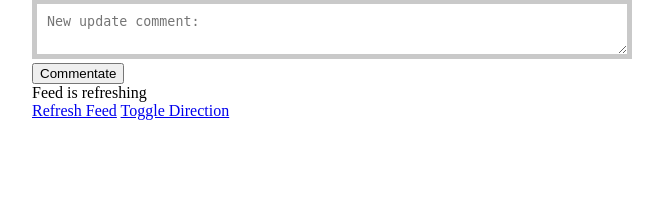
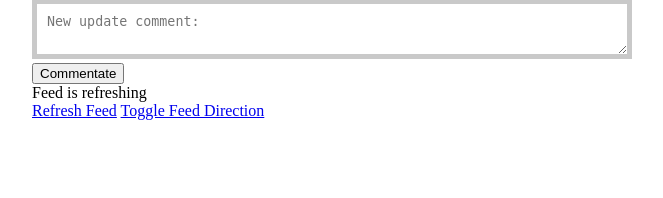
Before and after one commit to allanderek/blow-by-blow, a Flask app: template app/templates/view_feed.html in a window 1280 px wide. Shown: the part 602-800 px from the top of the page, without its empty margins (308-971 px from the left). Run offline with Flask 2, Linux system fonts and the light colour scheme; the template is opened without the code that fills it: values that come from a table or form of the project are taken from there, others are empty; some libraries are stand-ins or nearby versions.

Commit message:
Updated the toggling of the feed direciton so that the link makes it clear what is currently the case. So it now says 'Show earliest first' when it is currently showing the latest first and vice versa.

```diff
--- a/app/templates/view_feed.html
+++ b/app/templates/view_feed.html
@@ -153,7 +153,7 @@
 Feed is refreshing
 </div>
 <a href="javascript:refresh_feed('{{ db_feed.id }}');">Refresh Feed</a>
-<a href="javascript:toggle_feed_direction();">Toggle Direction</a>
+<a id="toggle-feed-direction" href="javascript:toggle_feed_direction();">Toggle Feed Direction</a>
 
 <ul id="feed-moment-list">
 </ul>
@@ -162,7 +162,7 @@ Feed is refreshing
 {% endblock %}
 {% block page_scripts %}
 <script>
-var earliest_first = true;
+var earliest_first = false;
 function refresh_feed(feed_id) {
     $("#refreshing-feed").show();
     $.post('/grabmoments', {
@@ -185,15 +185,21 @@ function refresh_feed(feed_id) {
           moment_li.appendChild(time_div);
 	  moment_li.appendChild(text_div);
 	  if (earliest_first){
+              $("#feed-moment-list").append(moment_li);
+          } else {
               $("#feed-moment-list").prepend(moment_li);
-          } else {
-              $("#feed-moment-list").append(moment_li);
           }
 	}
         $("#refreshing-feed").hide();
     }).fail(function() {
         $("#refreshing-feed").text("Error: Could not contact server.");
     });
+    /* Now update the text which allows the user to toggle the feed direction */
+    var toggle_link_text = "Show earliest first";
+    if (earliest_first){
+       toggle_link_text = "Show latest first";
+    }
+    $('#toggle-feed-direction').text(toggle_link_text);
 }
 function toggle_feed_direction(){
   earliest_first = !earliest_first;
```
